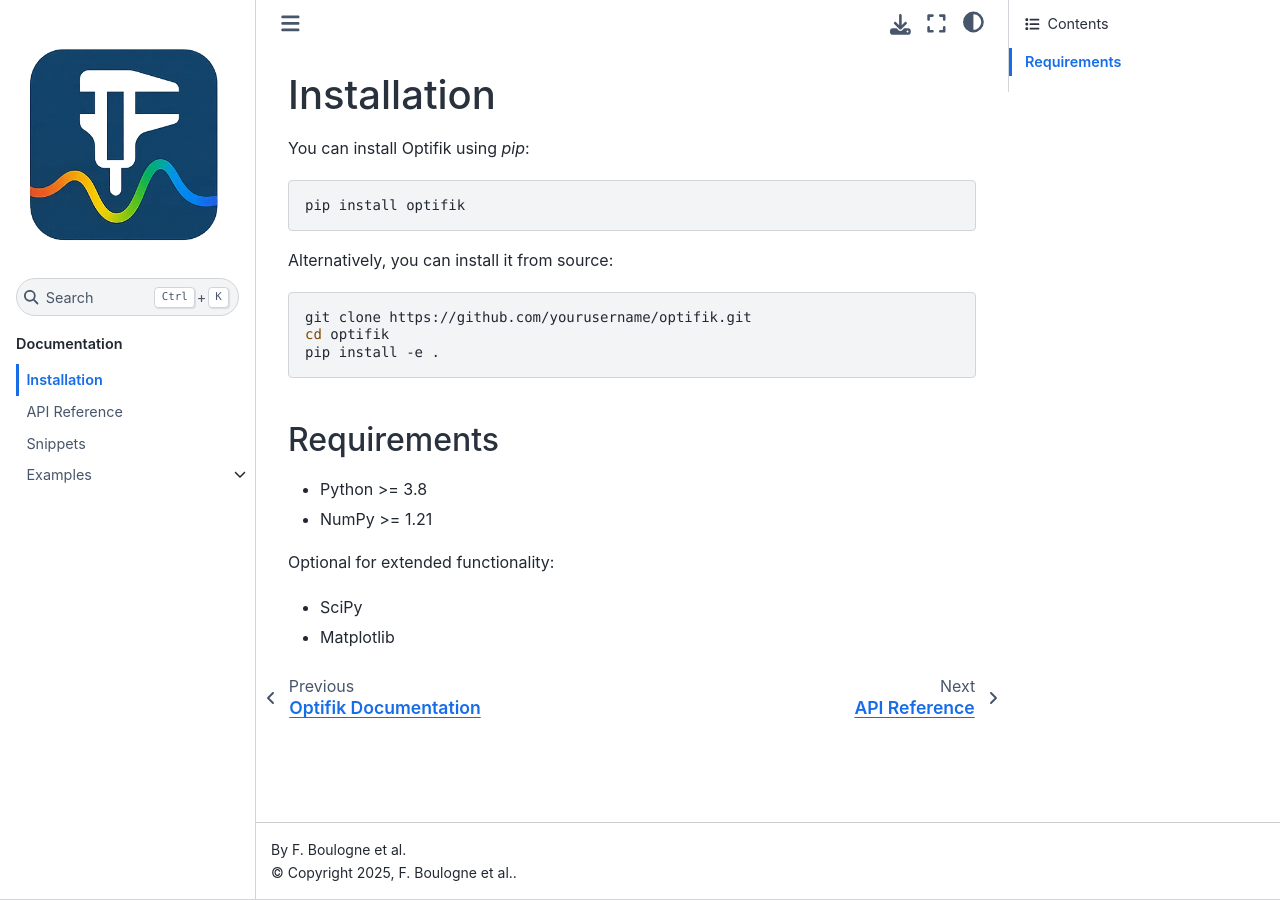
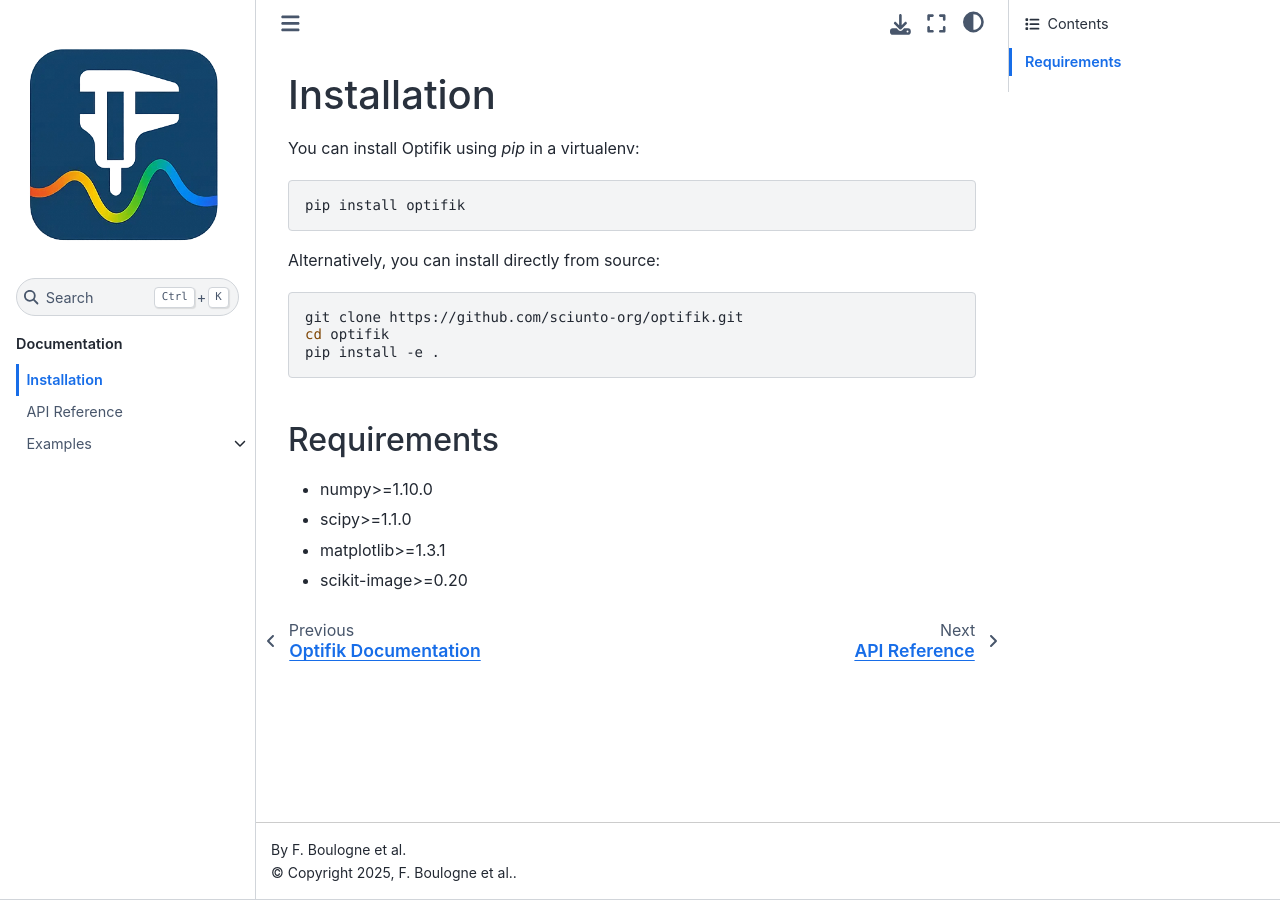
Before and after one commit to sciunto/optifik, a Sphinx documentation site: the page built from docs/installation.rst, in a window 1280 px wide. Built offline with Sphinx 7.4.7 and the Sphinx Book theme 1.1.4, drawn with Linux system fonts in a browser that asks for light colours.

Commit message:
add an intro to the doc

```diff
--- a/docs/installation.rst
+++ b/docs/installation.rst
@@ -1,27 +1,24 @@
 Installation
 ============
 
-You can install Optifik using `pip`:
+You can install Optifik using `pip` in a virtualenv:
 
 .. code-block:: bash
 
     pip install optifik
 
-Alternatively, you can install it from source:
+Alternatively, you can install directly from source:
 
 .. code-block:: bash
 
-    git clone https://github.com/yourusername/optifik.git
+    git clone https://github.com/sciunto-org/optifik.git
     cd optifik
     pip install -e .
 
 Requirements
 ------------
 
-- Python >= 3.8
-- NumPy >= 1.21
-
-Optional for extended functionality:
-
-- SciPy
-- Matplotlib
+- numpy>=1.10.0
+- scipy>=1.1.0
+- matplotlib>=1.3.1
+- scikit-image>=0.20
```
Also changed, not shown: TODO.txt (+7 -0 lines), docs/index.rst (+19 -2 lines), docs/snippets.rst (deleted, +0 -33 lines).
